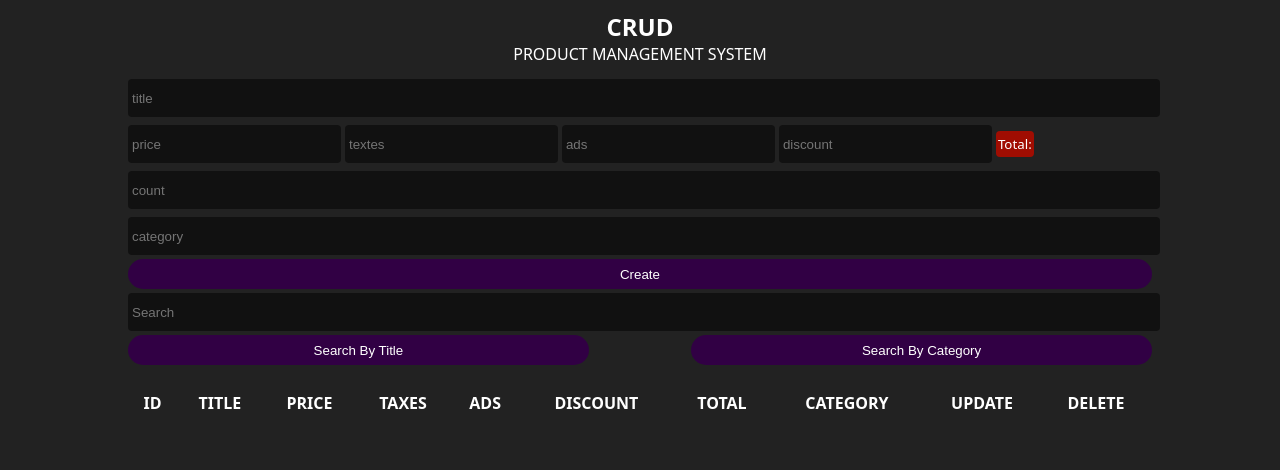
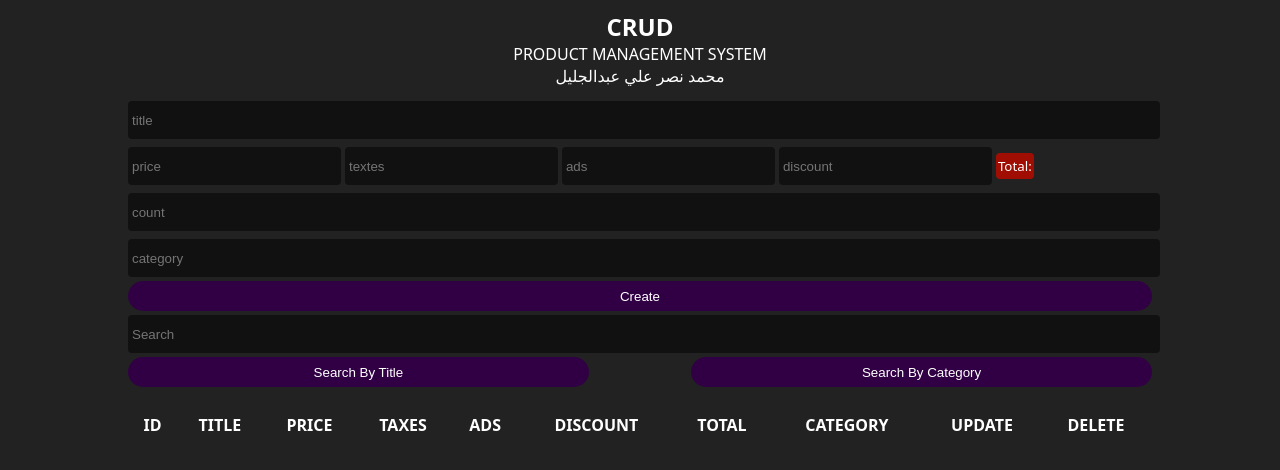
Before and after one commit to jshhsgzg/wed, a plain HTML site: page index.html in a window 1280 px wide. Drawn offline with Linux system fonts and the light colour scheme.

Commit message:
Update index.html

```diff
--- a/index.html
+++ b/index.html
@@ -12,6 +12,7 @@
         <div class="head">
             <h2>crud</h2>
             <p>PRODUCT MANAGEMENT SYSTEM</p>
+            <p>محمد نصر علي عبدالجليل</p>
         </div>
         <div class="inputs">
             <input placeholder="title" type="text" id="title">
```
